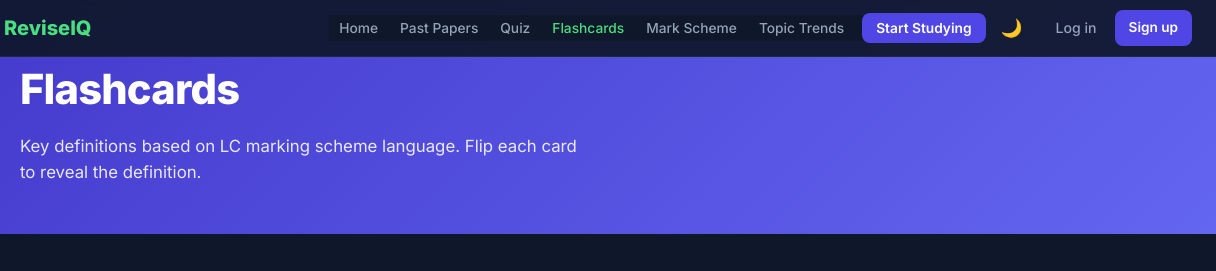
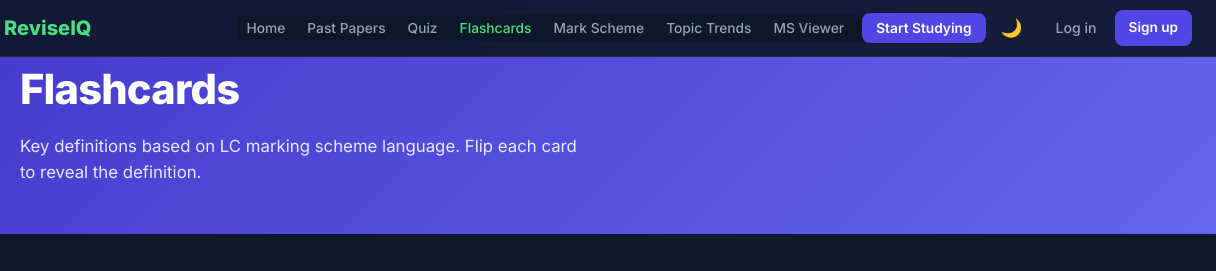
Before and after one commit to mathieubates96-wq/ReviseIQ, a website: page flashcards.html in a window 1280 px wide. Shown: the top 271 px of the page, 64-1280 px from the left. Drawn offline with Linux system fonts and the light colour scheme; no server answers.

Commit message:
Add MS Viewer link to all page navbars
Co-Authored-By: Claude Sonnet 4.6 <noreply@anthropic.com>

```diff
--- a/flashcards.html
+++ b/flashcards.html
@@ -29,6 +29,7 @@
         <li><a href="flashcards.html"  class="nav-link active">Flashcards</a></li>
         <li><a href="markscheme.html"  class="nav-link">Mark Scheme</a></li>
         <li><a href="trends.html"      class="nav-link">Topic Trends</a></li>
+        <li><a href="msviewer.html"  class="nav-link">MS Viewer</a></li>
         <li><a href="quiz.html"       class="nav-link nav-cta">Start Studying</a></li>
       </ul>
       <button class="theme-btn" id="themeBtn" aria-label="Toggle dark mode">
```
Also changed, not shown: index.html (+1 -0 lines), markscheme.html (+1 -0 lines), papers.html (+1 -0 lines), past-papers.html (+1 -0 lines), quiz.html (+1 -0 lines), subject.html (+1 -0 lines), trends.html (+1 -0 lines).
